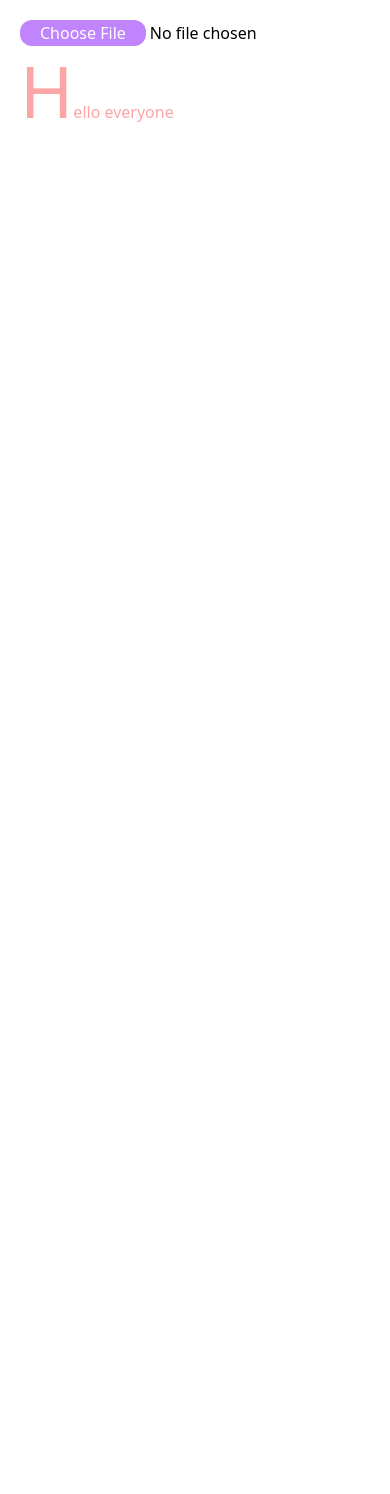
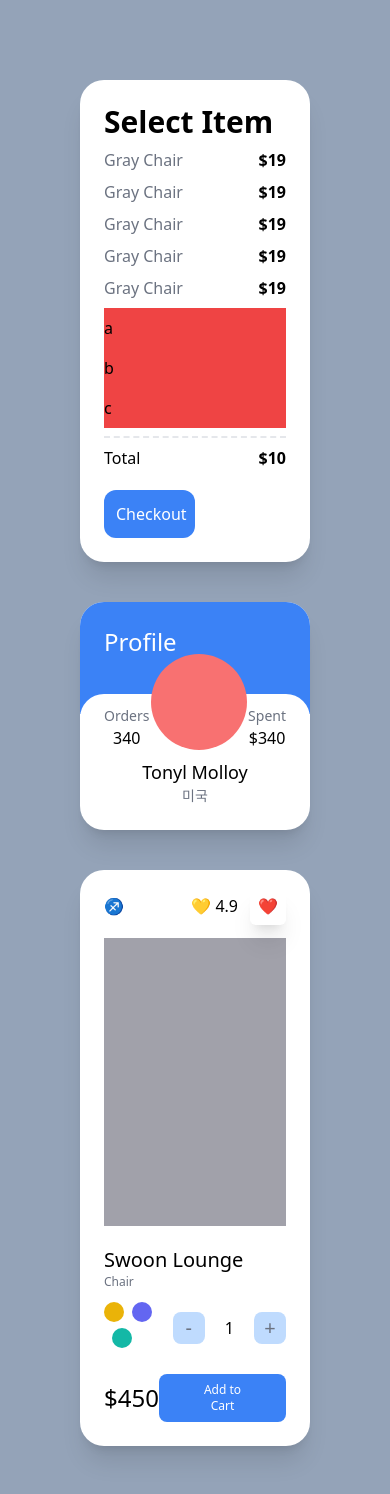
Before and after one commit to kimgorok/carrot-marcket, a Next.js app: page / in a window 390 px wide. Shown: the top 1494 px of the page. Before the commit the page ends 844 px from the top, so only its background shows below. Built offline with nearby package versions, Linux system fonts and the light colour scheme.

Commit message:
ResponsivModifiers 1

```diff
--- a/pages/index.tsx
+++ b/pages/index.tsx
@@ -2,14 +2,98 @@ import type { NextPage } from "next";
 
 const Home: NextPage = () => {
   return (
-    <div className="flex flex-col space-y-2 p-5">
-      <input
-        type="file"
-        className="file:cursor-pointer file:hover:text-purple-400 file:hover:bg-white file:hover:border-purple-400 file:hover:border-2  file:transition-colors file:border-0 file:rounded-xl file:px-5 file:text-white file:bg-purple-400"
-      />
-      <p className="first-letter:text-7xl first-letter:hover:text-purple-400 first-line:text-red-300">
-        Hello everyone
-      </p>
+    <div className="bg-slate-400 py-20 px-20 grid gap-10 min-h-screen">
+      <div className="bg-white sm:bg-red-400 md:bg-teal-400 lg:bg-indigo-400 xl:bg-yellow-400 2xl:bg-pink-500 p-6 rounded-3xl shadow-xl">
+        <span className="font-semibold text-3xl">Select Item</span>
+
+        <ul>
+          {[1, 2, 3, 4, 5].map((i) => (
+            <div key={i} className="flex justify-between my-2 ">
+              <span className="text-gray-500">Gray Chair</span>
+              <span className="font-semibold">$19</span>
+            </div>
+          ))}
+        </ul>
+        <ul>
+          {["a", "b", "c", ""].map((c, i) => (
+            <li className="bg-red-500 py-2 empty:hidden" key={i}>
+              {c}
+            </li>
+          ))}
+        </ul>
+        <div className="flex justify-between mt-2 pt-2 border-t-2 border-dashed">
+          <span>Total</span>
+          <span className="font-semibold">$10</span>
+        </div>
+        <button
+          className="mt-5 bg-blue-500 text-white p-3 text-center rounded-xl w-1/2 mx-auto
+                  hover:bg-teal-500 hover:text-black
+                  active:bg-yellow-500 focus:bg-red-500
+        "
+        >
+          Checkout
+        </button>
+      </div>
+
+      <div className="bg-white overflow-hidden rounded-3xl shadow-xl group">
+        <div className="bg-blue-500 p-6 pb-14">
+          <span className="text-white text-2xl">Profile</span>
+        </div>
+        <div className="rounded-3xl p-6 bg-white relative -top-5">
+          <div className="flex items-end relative -top-16 justify-between">
+            <div className="flex flex-col items-center">
+              <span className="text-sm text-gray-500">Orders</span>
+              <span className="font-medium">340</span>
+            </div>
+            <div className="h-24 w-24 bg-red-400 rounded-full  group-hover:bg-green-500 transition-colors" />
+            <div className="flex flex-col items-center">
+              <span className="text-sm text-gray-500">Spent</span>
+              <span className="font-medium">$340</span>
+            </div>
+          </div>
+          <div className="relative -mb-5 -mt-14 flex flex-col items-center">
+            <span className="text-lg font-medium">Tonyl Molloy</span>
+            <span className="text-sm text-gray-500">미국</span>
+          </div>
+        </div>
+      </div>
+
+      <div className="bg-white p-6 rounded-3xl shadow-xl">
+        <div className="flex mb-5 justify-between items-center">
+          <span>♐</span>
+          <div className="space-x-3">
+            <span>💛 4.9</span>
+            <span className="shadow-xl p-2 rounded-md">❤</span>
+          </div>
+        </div>
+        <div className="bg-zinc-400 h-72 mb-5" />
+        <div className="flex flex-col">
+          <span className="font-medium text-xl">Swoon Lounge</span>
+          <span className="text-xs text-gray-500">Chair</span>
+          <div className="mt-3 mb-5 flex justify-between items-center">
+            <div className="space-x-2">
+              <button className="w-5 h-5 rounded-full bg-yellow-500 focus:ring-2 ring-offset-2 ring-yellow-500 transition" />
+              <button className="w-5 h-5 rounded-full bg-indigo-500 focus:ring-2 ring-offset-2 ring-indigo-500 transition" />
+              <button className="w-5 h-5 rounded-full bg-teal-500 focus:ring-2 ring-offset-2 ring-teal-500 transition" />
+            </div>
+            <div className="flex items-center space-x-5">
+              <button className="rounded-lg bg-blue-200 flex justify-center items-center aspect-square w-8 text-xl text-gray-500">
+                -
+              </button>
+              <span>1</span>
+              <button className="rounded-lg bg-blue-200 flex justify-center items-center aspect-square w-8 text-xl text-gray-500">
+                +
+              </button>
+            </div>
+          </div>
+          <div className="flex justify-between items-center">
+            <span className="font-medium text-2xl">$450</span>
+            <button className="bg-blue-500 py-2 px-8 text-xs text-center text-white rounded-lg">
+              Add to Cart
+            </button>
+          </div>
+        </div>
+      </div>
     </div>
   );
 };
```
